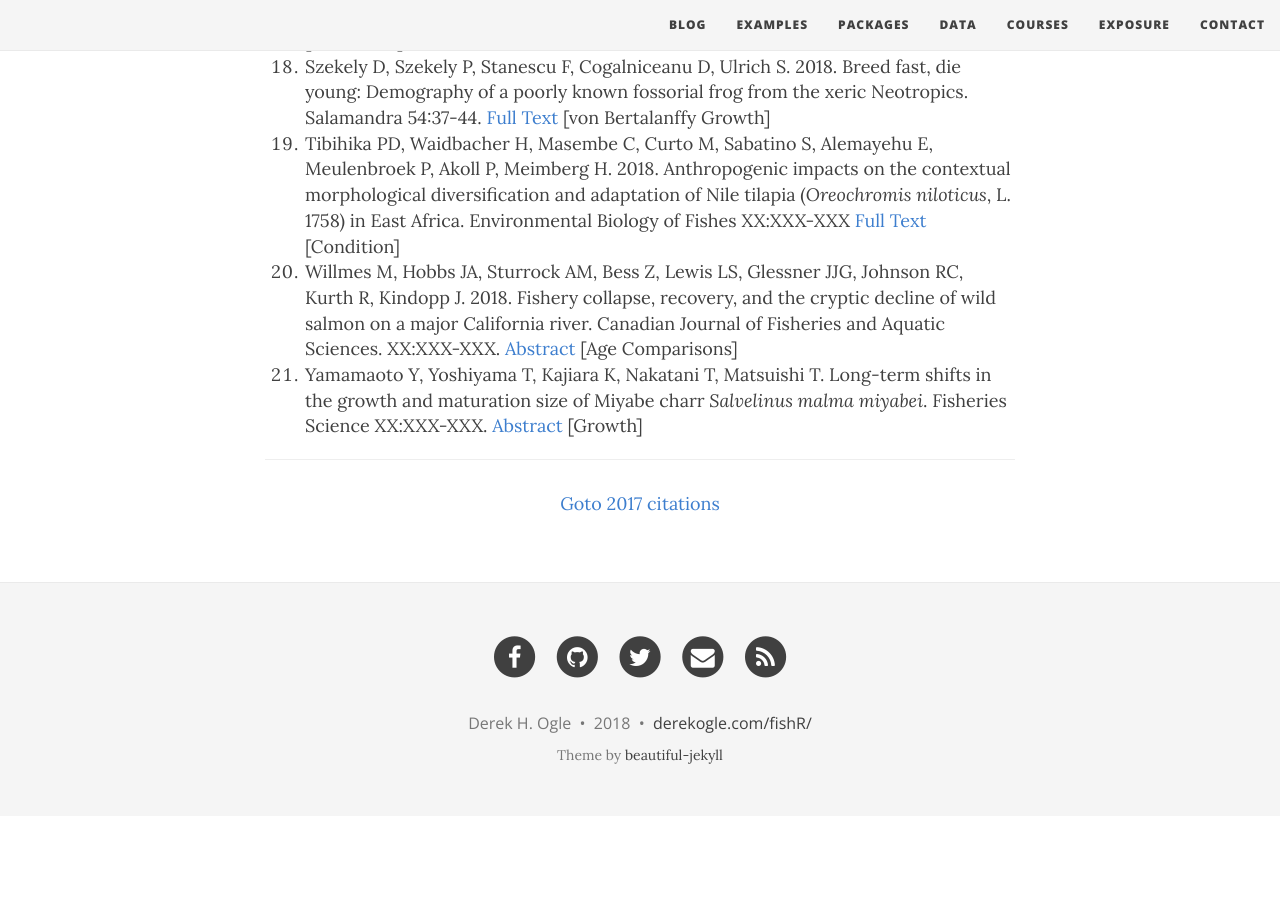
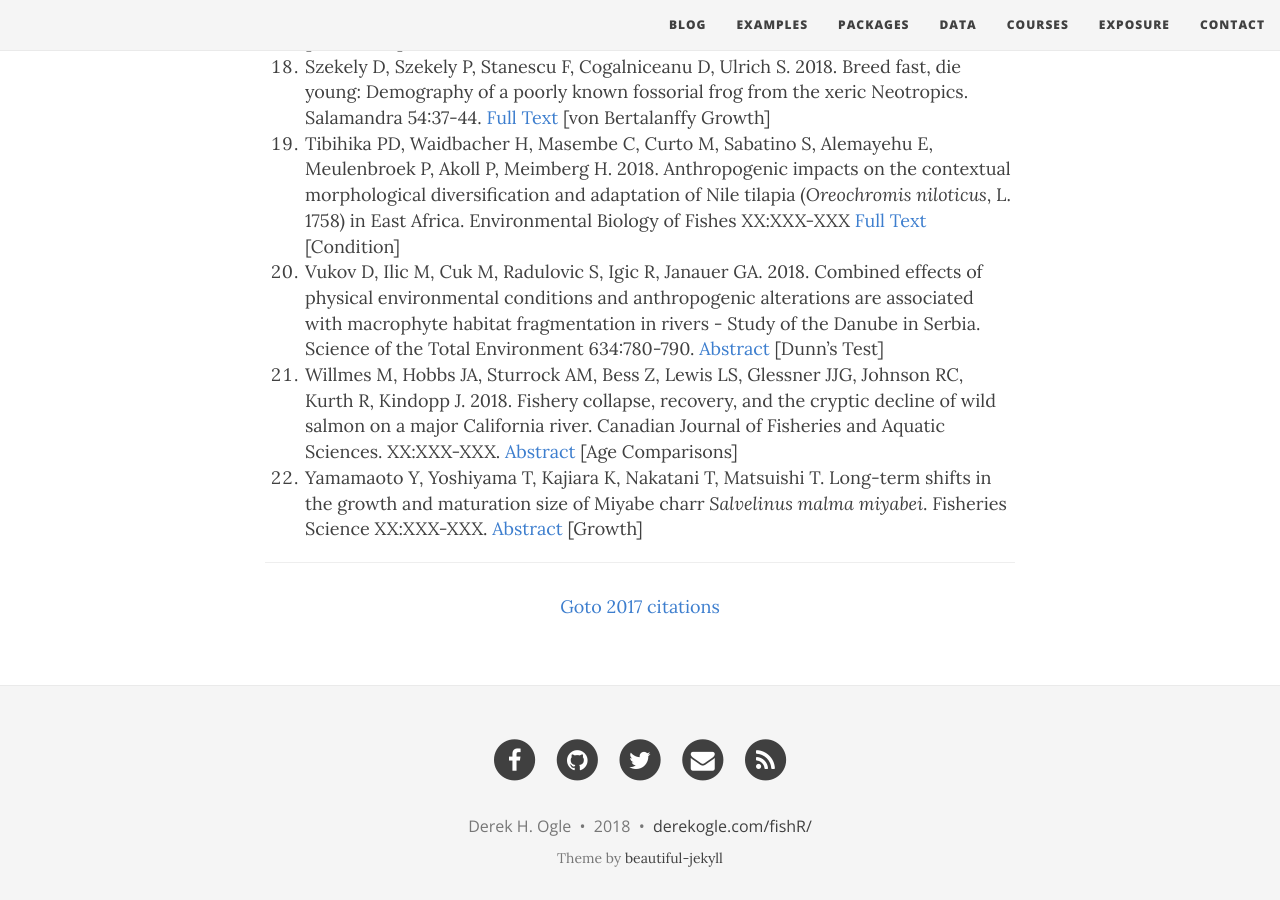
Before and after one commit to droglenc/fishR, a Jekyll site: the page built from exposure/exposure-citations18.md, in a window 1280 px wide and 900 px high, scrolled down 1938 px. Built offline with Jekyll 4.4.1, drawn with Linux system fonts in a browser that asks for light colours; nearby versions of some CDN libraries; before the commit the page ends 2754 px from its top, so only the background shows below that; some of the changed lines change nothing that is shown.

Commit message:
Another citation

```diff
--- a/exposure/exposure-citations18.md
+++ b/exposure/exposure-citations18.md
@@ -5,7 +5,7 @@ subtitle: fishR and FSA is Being Used!!
 css: "/css/exposure-citation.css"
 ---
 
-The [**IFAR** book](http://derekogle.com/IFAR/), **fishR** website, or the **FSA** package were cited in the following <span id="contact-div">21</span> publications.
+The [**IFAR** book](http://derekogle.com/IFAR/), **fishR** website, or the **FSA** package were cited in the following <span id="contact-div">22</span> publications.
 
 1. Agbani PO, Kafoutchoni KM, Salako KV, Gbedomon RC, Kegbe AM, Karen H, Sinsin B. 2018. Traditional ecological knowledge-based assessment of threatened woody species and their potential substitutes in the Atakora mountain chain, a threatened hotspot of biodiversity in Northwestern Benin, West Africa. Journal of Ethnobiology and Ethnomedicine 14:21. [Full Text](https://ethnobiomed.biomedcentral.com/articles/10.1186/s13002-018-0219-6) [Dunn's Test]
 1. Babaluk JA, Knopp JA, Reist JD. 2018. Assessment of fish populations in six lakes near Sach Harbour, Banks Island, Northwest Territories, 1993-1994. Canada/Inuvialuit Fisheries Joint Management Committee Reort 2018-01. [Full Text](https://www.researchgate.net/profile/John_Babaluk/publication/323547130_Assessment_of_fish_populations_in_six_lakes_near_Sachs_Harbour_Banks_Island_Northwest_Territories_1993-1994/links/5a9c0c8baca2721e3f320937/Assessment-of-fish-populations-in-six-lakes-near-Sachs-Harbour-Banks-Island-Northwest-Territories-1993-1994.pdf) [von Bertalanffy Growth]
@@ -26,6 +26,7 @@ The [**IFAR** book](http://derekogle.com/IFAR/), **fishR** website, or the **FSA
 1. Sillner N, Walker A, Koch W, Witting M, Schmitt-Kopplin P. 2018. Metformin impacts cecal bile acid profiles in mice. Journal of Chromatography B 1083:35-43. [Abstract](https://www.sciencedirect.com/science/article/pii/S1570023218300795) [Dunn Test]
 1. Szekely D, Szekely P, Stanescu F, Cogalniceanu D, Ulrich S. 2018. Breed fast, die young: Demography of a poorly known fossorial frog from the xeric Neotropics. Salamandra 54:37-44. [Full Text](https://www.researchgate.net/profile/Florina_Stanescu/publication/320779366_Breed_fast_die_young_Demography_of_a_poorly_known_fossorial_frog_from_the_xeric_Neotropics/links/5a85c642aca272017e564ce2/Breed-fast-die-young-Demography-of-a-poorly-known-fossorial-frog-from-the-xeric-Neotropics.pdf) [von Bertalanffy Growth]
 1. Tibihika PD, Waidbacher H, Masembe C, Curto M, Sabatino S, Alemayehu E, Meulenbroek P, Akoll P, Meimberg H. 2018. Anthropogenic impacts on the contextual morphological diversification and adaptation of Nile tilapia (*Oreochromis niloticus*, L. 1758) in East Africa. Environmental Biology of Fishes XX:XXX-XXX [Full Text](https://link.springer.com/article/10.1007/s10641-017-0704-0) [Condition]
+1. Vukov D, Ilic M, Cuk M, Radulovic S, Igic R, Janauer GA. 2018. Combined effects of physical environmental conditions and anthropogenic alterations are associated with macrophyte habitat fragmentation in rivers - Study of the Danube in Serbia. Science of the Total Environment 634:780-790. [Abstract](https://www.sciencedirect.com/science/article/pii/S0048969718311288) [Dunn's Test]
 1. Willmes M, Hobbs JA, Sturrock AM, Bess Z, Lewis LS, Glessner JJG, Johnson RC, Kurth R, Kindopp J. 2018. Fishery collapse, recovery, and the cryptic decline of wild salmon on a major California river. Canadian Journal of Fisheries and Aquatic Sciences. XX:XXX-XXX. [Abstract](http://www.nrcresearchpress.com/doi/abs/10.1139/cjfas-2017-0273#.Wl5BqnlG3uM) [Age Comparisons]
 1. Yamamaoto Y, Yoshiyama T, Kajiara K, Nakatani T, Matsuishi T. Long-term shifts in the growth and maturation size of Miyabe charr *Salvelinus malma miyabei*. Fisheries Science XX:XXX-XXX. [Abstract](https://link.springer.com/article/10.1007/s12562-018-1186-5) [Growth]
 
```
